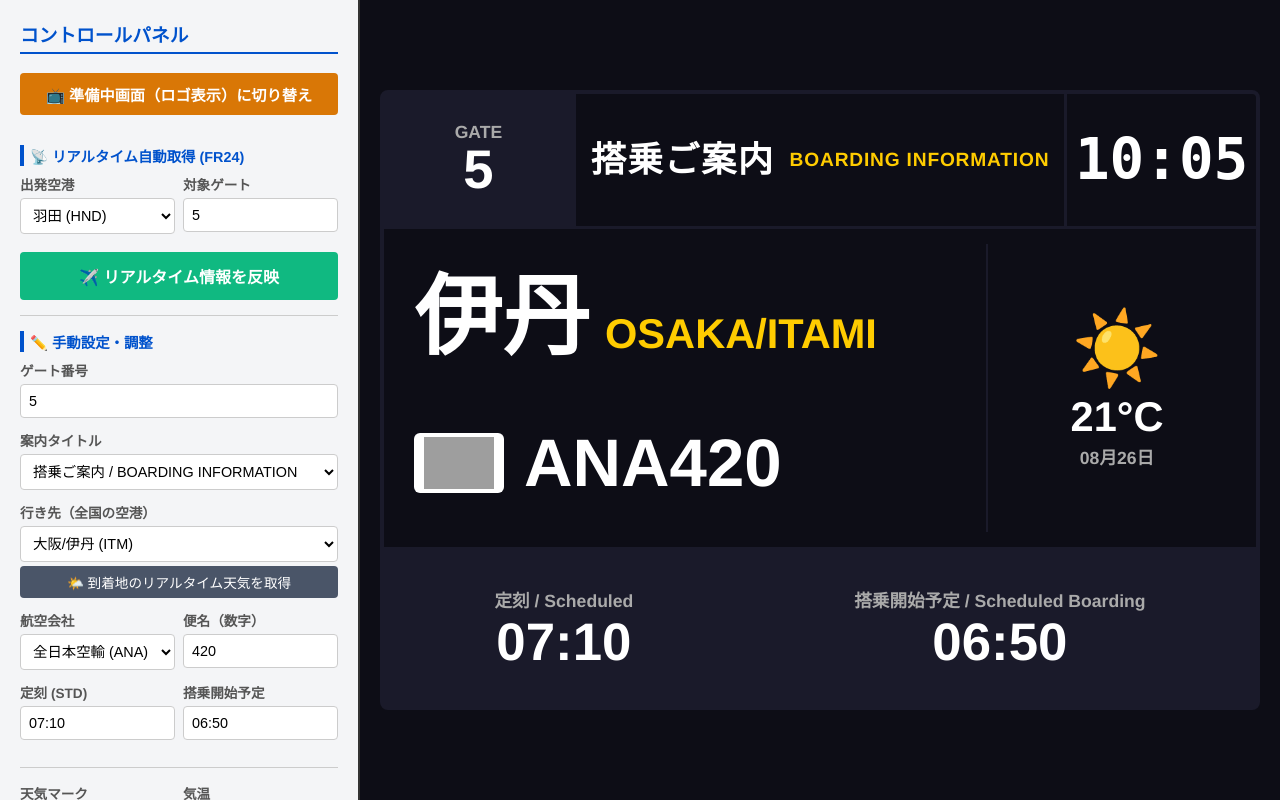
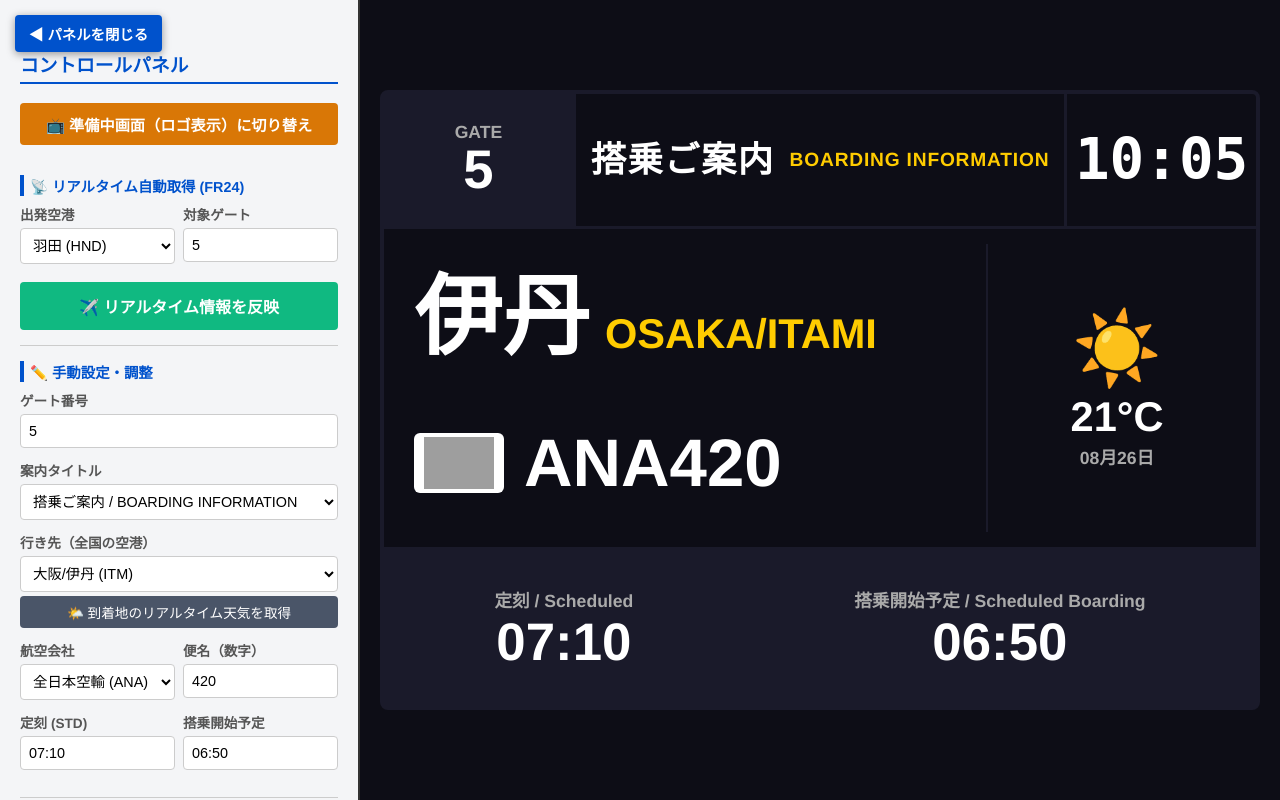
Before and after one commit to s025101/flight-app, a Flask app: page / in a window 1280 px wide. Run offline with Flask 3, Linux system fonts and the light colour scheme; grey boxes are pictures that could not be loaded.

Commit message:
Update main.html

```diff
--- a/templates/main.html
+++ b/templates/main.html
@@ -13,6 +13,7 @@
       display: flex;
       height: 100vh;
       overflow: hidden;
+      position: relative;
     }
 
     /* --- 左側：管理パネル --- */
@@ -23,9 +24,37 @@
       padding: 20px;
       overflow-y: auto;
       border-right: 2px solid #333;
+      transition: margin-left 0.3s ease;
+      flex-shrink: 0;
     }
+    /* 非表示時のスタイル */
+    .admin-panel.collapsed {
+      margin-left: -360px;
+    }
+
+    /* パネル開閉トグルボタン */
+    .toggle-panel-btn {
+      position: absolute;
+      top: 15px;
+      left: 15px;
+      z-index: 100;
+      background-color: #0052cc;
+      color: white;
+      border: none;
+      padding: 8px 14px;
+      font-size: 0.9rem;
+      font-weight: bold;
+      border-radius: 4px;
+      cursor: pointer;
+      box-shadow: 0 2px 8px rgba(0,0,0,0.4);
+      transition: background-color 0.2s;
+    }
+    .toggle-panel-btn:hover {
+      background-color: #003d99;
+    }
+
     .admin-panel h3 {
-      margin-top: 0;
+      margin-top: 30px; /* ボタンと被らないよう上部余白を設定 */
       color: #0052cc;
       border-bottom: 2px solid #0052cc;
       padding-bottom: 5px;
@@ -286,8 +315,13 @@
 </head>
 <body>
 
+  <!-- パネル開閉ボタン -->
+  <button type="button" class="toggle-panel-btn" id="btnTogglePanel" onclick="toggleAdminPanel()">
+    ◀ パネルを閉じる
+  </button>
+
   <!-- 左側: コントロールパネル -->
-  <div class="admin-panel">
+  <div class="admin-panel" id="adminPanel">
     <h3>コントロールパネル</h3>
 
     <button type="button" class="btn-mode" id="btnToggleMode" onclick="toggleStandbyMode()">
@@ -478,7 +512,23 @@
 
     const EXTENSIONS = ['png', 'jpg', 'jpeg', 'svg', 'webp'];
     let isStandby = false;
+    let isPanelOpen = true;
     let currentAirlineCode = "ANA";
+
+    // パネル開閉トグル関数
+    function toggleAdminPanel() {
+      isPanelOpen = !isPanelOpen;
+      const panel = document.getElementById('adminPanel');
+      const btn = document.getElementById('btnTogglePanel');
+
+      if (isPanelOpen) {
+        panel.classList.remove('collapsed');
+        btn.innerText = "◀ パネルを閉じる";
+      } else {
+        panel.classList.add('collapsed');
+        btn.innerText = "▶ パネルを開く";
+      }
+    }
 
     function setLogoImage(imgElement, airlineCode) {
       currentAirlineCode = airlineCode;
@@ -516,8 +566,6 @@
         btn.style.backgroundColor = "#d97706";
       }
     }
-
-    // --- Flask API と通信する関数群 ---
 
     async function autoFetchWeather() {
       const destVal = document.getElementById('destination').value;
@@ -622,7 +670,6 @@
       }
     }
 
-    // 初期化処理
     window.onload = async function() {
       try {
         const res = await fetch('/api/flight-data');
```
